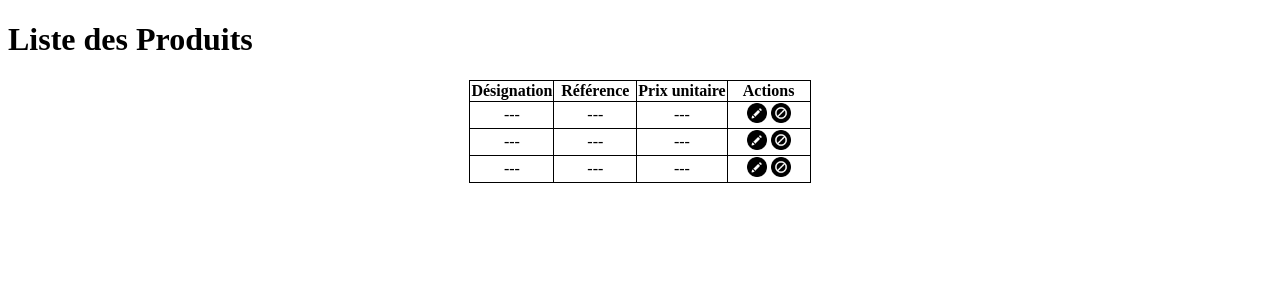
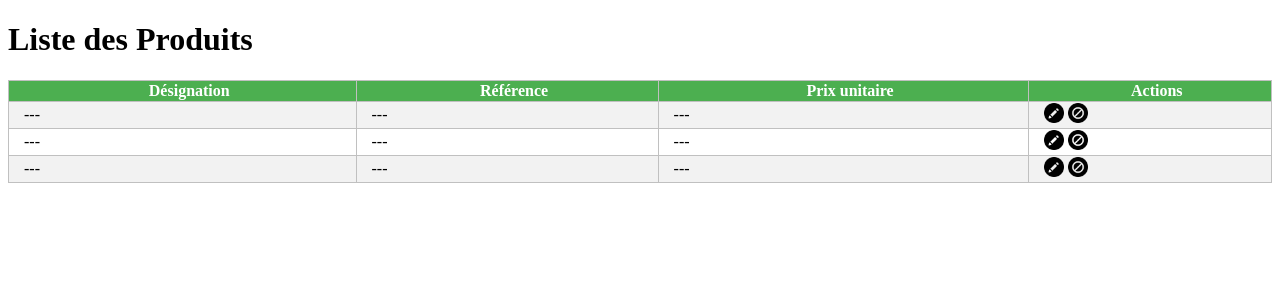
Before and after one commit to progiplus/progiplus.bak, a PHP site: page /produits.php in a window 1280 px wide. Shown: the top 300 px of the page. Run offline with PHP 8.4, Linux system fonts and the light colour scheme.

Commit message:
Modif CSS

```diff
--- a/includes/style/style.css
+++ b/includes/style/style.css
@@ -1,19 +1,26 @@
 table
 {
   border-collapse: collapse;
-  margin: auto;
-}
-td,th
-{
-  border: 1px solid black;
-  min-width: 80px;
-  text-align: center;
+  width: 100%;
 }
 
-<<<<<<< HEAD
-qeretcerqctqezrcezqiuhctqceryuntcgiqeu Elodie
-=======
+table,th,td
+{
+  border: 1px solid silver;
+}
 
+th,td
+{
+  padding-left: 15px;
+}
 
-bonjour je suis benjamin
->>>>>>> de7cb3aa59d953d9f1054ad2c3b71e3e13c6ecad
+th
+{
+    background-color: #4CAF50;
+    color: white;
+}
+
+tr:nth-child(even)
+{
+  background-color: #f2f2f2;
+}
```
